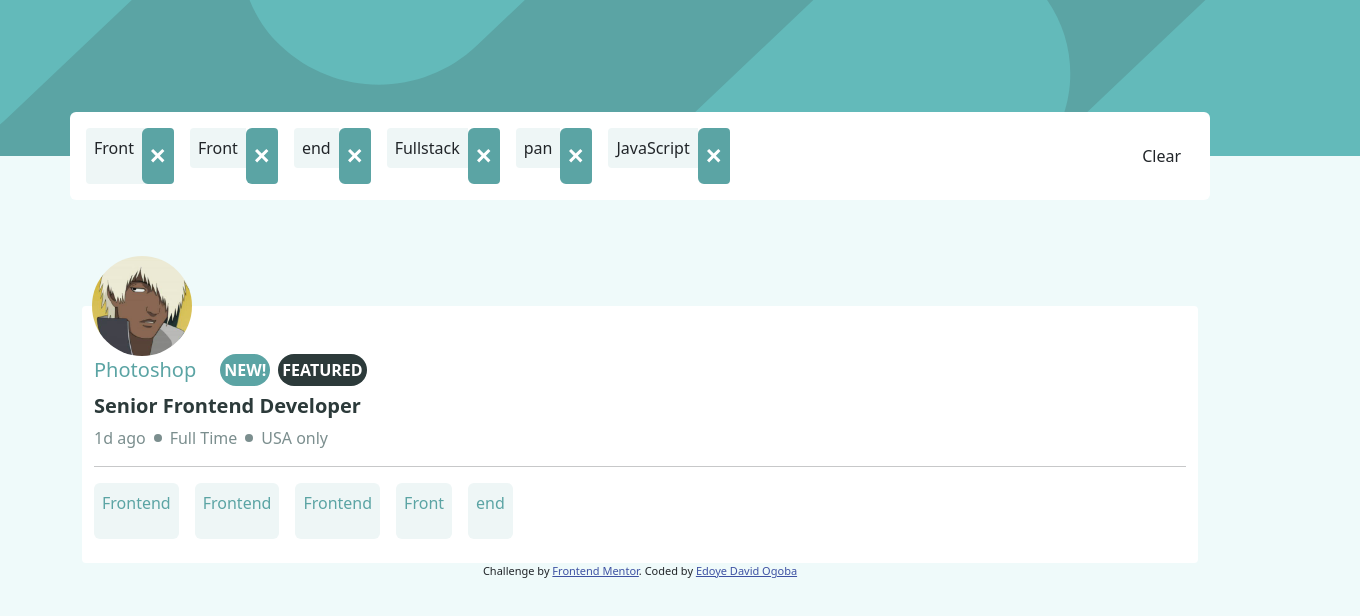
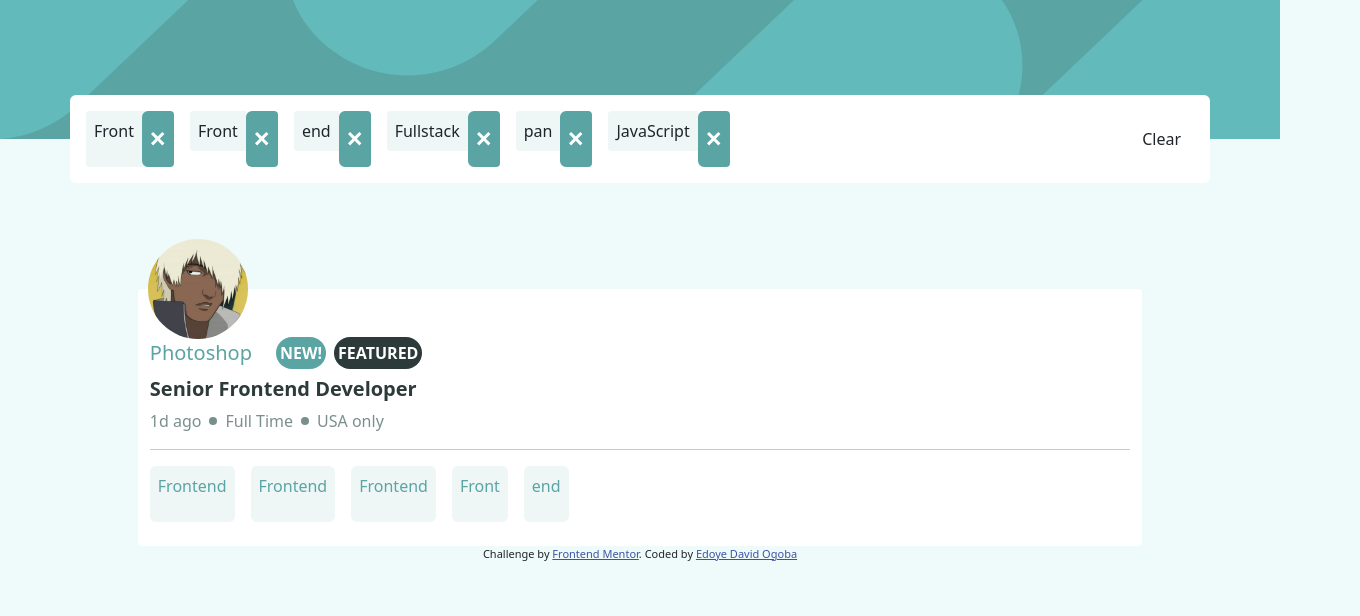
Before and after one commit to DoyeDesigns/Job-listing, a website built with Parcel: page src/index.html in a window 1280 px wide. Shown: the whole page, 1360 px wide, since content can reach past the window. Built offline with nearby package versions, Linux system fonts and the light colour scheme.

Commit message:
added custom width key-value pairs in main.scss

```diff
--- a/src/assets/scss/main.scss
+++ b/src/assets/scss/main.scss
@@ -6,6 +6,23 @@
 @import "~bootstrap/scss/variables";
 @import "~bootstrap/scss/mixins";
 @import "./abstracts/variables";
+
+$utilities: (
+  "w":(
+    property:width,
+    class: w,
+    values:(
+      10: 10%,
+      20: 20%,
+      30: 30%,
+      40: 40%,
+      60: 60%,
+      70: 70%,
+      80: 80%,
+      90: 90%,
+    )
+  )
+);
 
 // Merge the maps
 $theme-colors: map-merge($theme-colors, $custom-colors);
--- a/src/index.html
+++ b/src/index.html
@@ -18,12 +18,15 @@
     .attribution a { color: hsl(228, 45%, 44%); }
   </style>
 </head>
-<header class="container-fluid d-flex justify-content-center bg-Desaturated-Dark-Cyan position-relative">
+<header class="">
+  <div class="position-relative">
+    <div class="bg-Desaturated-Dark-Cyan">
       <picture>
         <source media="(min-width:600px)" srcset="../images/bg-header-desktop.svg">
-    <img src="../images/bg-header-mobile.svg" alt="" width="auto">
+        <img src="../images/bg-header-mobile.svg" alt="" width="100%">
       </picture>
-  <div id="filter-container" class="container d-flex justify-content-between bg-white p-3 position-absolute translate-middle top-100 start-50 rounded-2">
+    </div>
+    <div id="filter-container" class="container w-90 d-flex justify-content-between bg-white p-3 position-absolute translate-middle top-100 start-50 rounded-2">
       <div class="container row g-3">
         <div class="filter-word col-auto d-flex p-0 me-3">
           <div class="bg-Light-Grayish-Cyan-Filter-Tablets d-flex justify-content-between align-items-center rounded-1 w-auto">
@@ -49,10 +52,11 @@
 
       <button class="btn order-last">Clear</button>
     </div>
+  </div>
 </header>
 <body class="bg-Light-Grayish-Cyan-Background">
-  <main class="available-jobs container">
-      <div id="" class="company position-relative container bg-white rounded-1 pb-4">
+  <main class="available-jobs container position-relative">
+      <div id="" class="company position-relative container bg-white rounded-1 pb-4 w-90">
         <div class="imgs position-absolute translate-middle ms-5"><img src="/design/1727051-darui.jpg" class="rounded-circle" alt="" style="width: 100px; height:100px;"></div>
         <div class="company-name d-flex align-items-center pt-5">
           <h1 class="fs-5 text-Desaturated-Dark-Cyan m-0 me-4">Photoshop</h1>
```
Also changed, not shown: dist/index.html, src/assets/scss/abstracts/_variables.scss (line endings or trailing spaces), 2 other files. Lines whose indentation alone changed are shown as unchanged.
